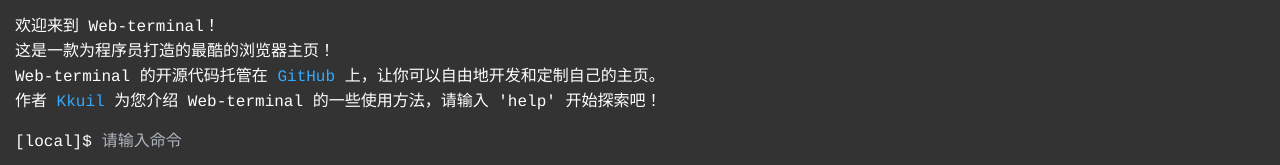
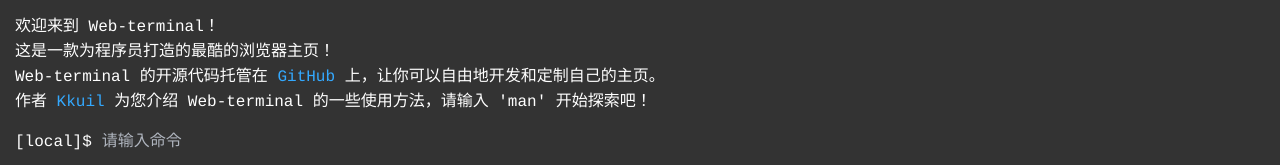
Before and after one commit to Kkuil/web-terminal, a Vue app: page / in a window 1280 px wide. Shown: the top 165 px of the page. Built offline with nearby package versions, Linux system fonts and the light colour scheme.

Commit message:
Update Welcome.vue
help -> man

```diff
--- a/src/views/WebTerminal/components/Welcome.vue
+++ b/src/views/WebTerminal/components/Welcome.vue
@@ -11,7 +11,7 @@
     上，让你可以自由地开发和定制自己的主页。 <br />
     作者
     <a href="https://github.com/Kkuil" class="text-[#0094ff]" target="_blank">Kkuil</a>
-    为您介绍 Web-terminal 的一些使用方法，请输入 'help' 开始探索吧！
+    为您介绍 Web-terminal 的一些使用方法，请输入 'man' 开始探索吧！
   </div>
 </template>
 
```
